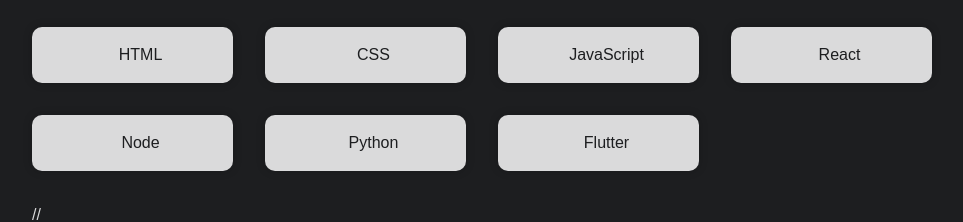
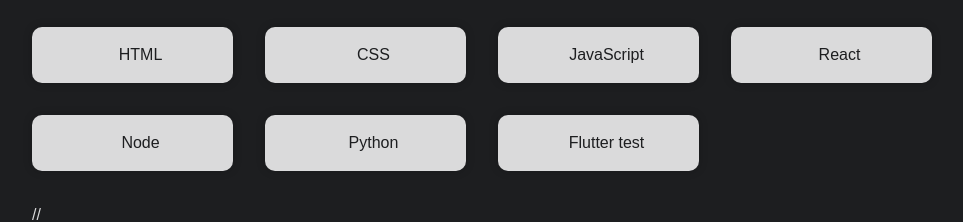
Before and after one commit to Arenman7/nextjs-personal-website, a Next.js app: page / in a window 1280 px wide. Shown: the part 1520-1742 px from the top of the page, without its empty margins (158-1121 px from the left). Built offline with nearby package versions, Linux system fonts and the light colour scheme.

Commit message:
Update skills.jsx

```diff
--- a/src/components/skills.jsx
+++ b/src/components/skills.jsx
@@ -29,7 +29,7 @@
         </div>
         <div className="skill-card flutter">
           <i className="fa-brands fa-flutter"></i>
-          <p>Flutter</p>
+          <p>Flutter test</p>
         </div>
       </div>
     </div>
```
